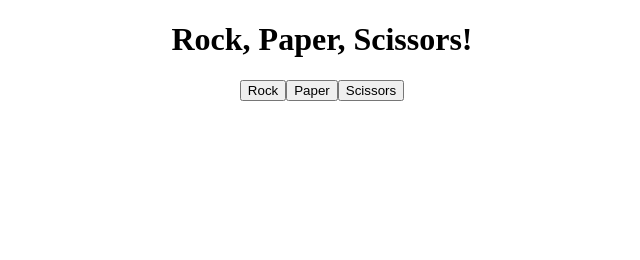
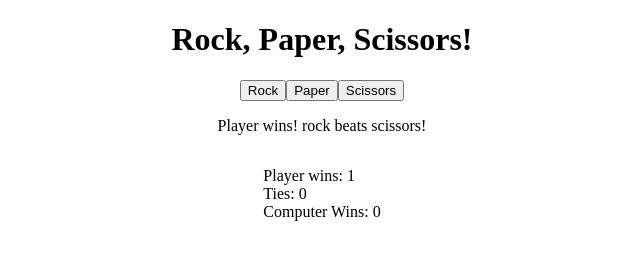
Before and after one commit to Blade21Shade/ODIN_rock_paper_scissors, a plain HTML site: page index.html in a window 1280 px wide. Both pictures are taken after a click on the button "Rock". Shown: the whole page, without its empty margins (318-958 px from the left). Drawn offline with Linux system fonts and the light colour scheme.

Commit message:
Update printing to use HTML instead of the console
index.html
- Create the basic HTML code needed to show statistics
 - <div> as a stats container
 - <p> for round play
 - <p> for total stats (win amounts)

style.css
- Some basic styling for the stats
- The stats container is flex and centers it's children

RPS-Script.js
- Renamed the print functions to display since they are updating HTML elements instead of printing to the console
 - displayRoundInfo() displays each round
 - displayTotalStatistics() displays the total win amount statistics
- The display functions use HTML elements retrieved with query selectors
 - These HTML elements have their innerText property adjusted in the display functions

```diff
--- a/RPS-Script.js
+++ b/RPS-Script.js
@@ -62,30 +62,30 @@ function playRound() {
             break;
     }
 
-    printWinnerInfo(winner, computerChoice);
-    printWinnerStatistics();
+    displayRoundInfo(winner, computerChoice);
+    displayTotalStatistics();
 }
 
-function printWinnerInfo(roundWinner, computerChoice) {
+function displayRoundInfo(roundWinner, computerChoice) {
     // Print who won this round
     if (roundWinner === "player") {
-        console.log(`Player wins! ${playerChoice} beats ${computerChoice}!`);
+        roundStats.innerText = `Player wins! ${playerChoice} beats ${computerChoice}!`;
         playerScore++;
     } else if (roundWinner === "computer") {
-        console.log(`Computer wins! ${computerChoice} beats ${playerChoice}!`);
+        roundStats.innerText = `Computer wins! ${computerChoice} beats ${playerChoice}!`;
         computerScore++;
     } else { // tie
-        console.log(`Tie! Player chose ${playerChoice} and computer chose ${computerChoice}!`);
+        roundStats.innerText = `Tie! Player chose ${playerChoice} and computer chose ${computerChoice}!`;
         tieScore++;
     }
 }
 
-function printWinnerStatistics() {
+function displayTotalStatistics() {
     // Print statistics
-    console.log(`  Player wins: ${playerScore}`);
-    console.log(`         Ties: ${tieScore}`);
-    console.log(`Computer Wins: ${computerScore}`);
-    console.log("");
+    totalStats.innerText =
+    `Player wins: ${playerScore}
+    Ties: ${tieScore}
+    Computer Wins: ${computerScore}`;
 }
 
 // Event handling the buttons
@@ -108,3 +108,7 @@ scissorsbtn.addEventListener("click", () => {
     playerChoice = "scissors";
     playRound();
 });
+
+// Getting document information for the statistics variables that need to be updated per round
+const roundStats = document.querySelector("#round-stats");
+const totalStats = document.querySelector("#total-stats");
--- a/index.html
+++ b/index.html
@@ -15,5 +15,10 @@
         <button id="paperbtn">Paper</button>
         <button id="scissorsbtn">Scissors</button>
     </div>
+
+    <div class="statistics-container">
+        <p id="round-stats">Each round will display here</p>
+        <p id="total-stats">Winner statistics for all rounds will display here</p>
+    </div>
 </body>
 </html>
--- a/style.css
+++ b/style.css
@@ -7,3 +7,10 @@
 .page-title {
     text-align: center;
 }
+
+.statistics-container {
+    display: flex;
+    flex-direction: column;
+    justify-content: center;
+    align-items: center;
+}
```
